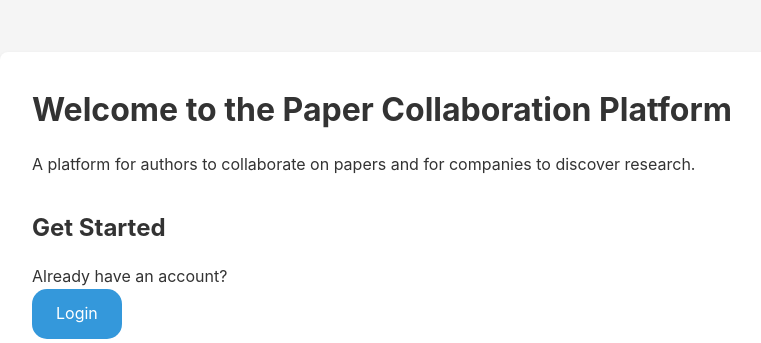
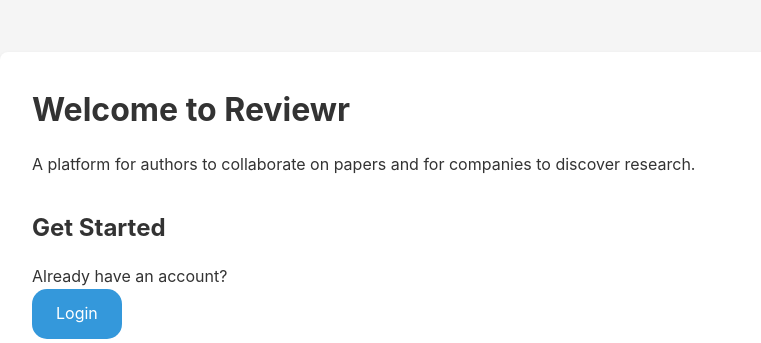
Before and after one commit to A-D-DBS-application/web-application-2025-group-33, a Flask app: page / in a window 1280 px wide. Shown: the part 110-453 px from the top of the page, without its empty margins (60-821 px from the left). Run offline with Flask 3, Linux system fonts and the light colour scheme.

Commit message:
Update home.html

```diff
--- a/app/app/templates/home.html
+++ b/app/app/templates/home.html
@@ -4,7 +4,7 @@
 
 {% block content %}
 <div class="card">
-    <h1>Welcome to the Paper Collaboration Platform</h1>
+    <h1>Welcome to Reviewr</h1>
 
     {% if logged_in %}
         <p style="margin-top: 1rem;">
```
